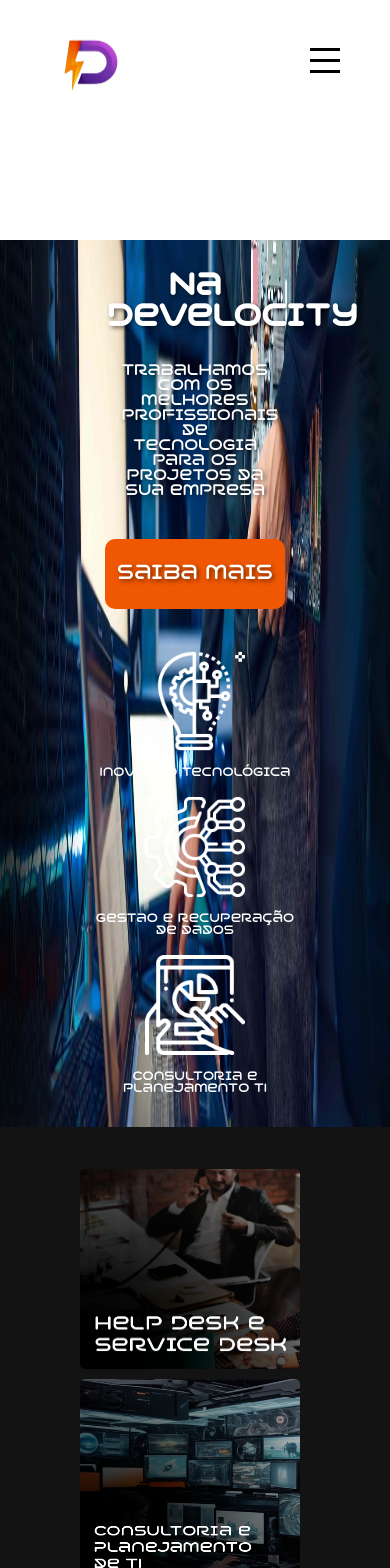
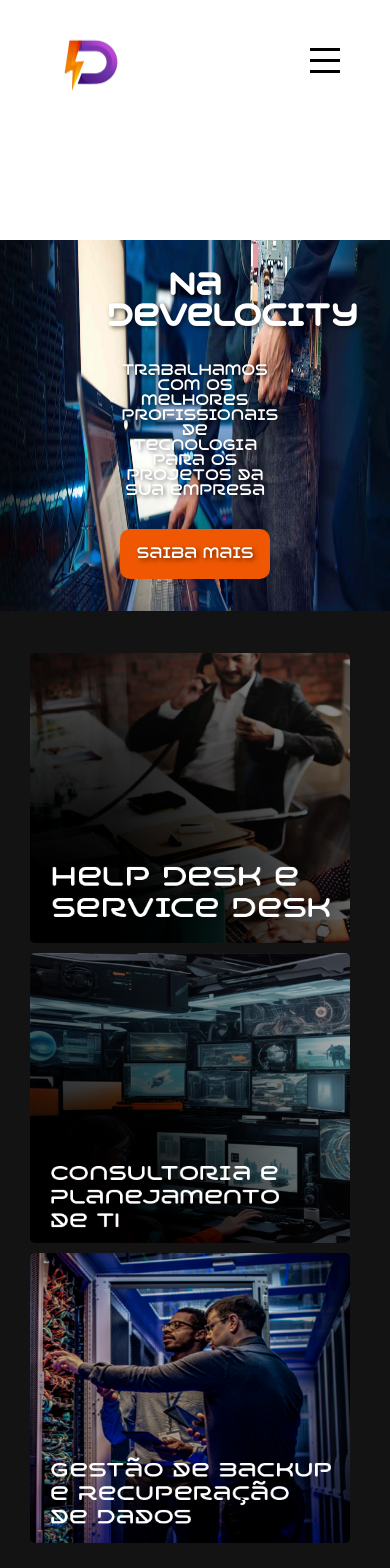
Before and after one commit to leo1lazaro/Develocity-Site, a React (Create React App) app: page / in a window 390 px wide. Shown: the top 1568 px of the page. Built offline with nearby package versions, Linux system fonts and the light colour scheme.

Commit message:
responsividade de 480px

```diff
--- a/src/Components/Botao/botao.css
+++ b/src/Components/Botao/botao.css
@@ -19,3 +19,17 @@
     margin-top: 2em;
     font-size: 20px;
 }
+
+@media (max-width: 480px) {
+    .botao-laranja{
+        background-color: #EF5702;
+        width: 170px;
+        height: 50px;
+        border-radius: 10px;
+        color: white;
+        border: none;
+        font-family: var(--font-principal);
+        margin-top: 2em;
+        font-size: 15px;
+    }
+}
--- a/src/Components/Pages/Home/SectionA/cardahome.css
+++ b/src/Components/Pages/Home/SectionA/cardahome.css
@@ -26,19 +26,12 @@
 }
 
 @media (max-width:480px) {
-    .card-section-a-home>img{
-        margin-top: 10px;
-        width: 100px;
-        flex-basis: 200;
+    .card-section-a-home{
+     display: none;
 
     }
-    .card-section-a-home> p{
-        color: white;
-        flex-wrap: wrap;
-        text-align: center;
-        width: 70%;
-        font-size: 12px;
-        font-family: var(--font-principal);
-    }
+
+
+
 
 }
--- a/src/Components/Pages/Home/SectionA/sectiona.css
+++ b/src/Components/Pages/Home/SectionA/sectiona.css
@@ -99,7 +99,6 @@
 
 @media (max-width:480px) {
     .section-a-home{
-        background-image: url('../../../../Images/IMAGEM\ INICIAL.jpg');
         background-repeat: no-repeat;
         background-size: 100% 100%;
         width: 100%;
@@ -108,13 +107,13 @@
         flex-direction: column;
         justify-content: space-around;
         padding: 2em 3em;
-        gap: 2em;
+        gap: 0em;
         margin-top: 120px;
     }
     .section-a-home button{
         background-color: #EF5702;
-        width: 180px;
-        height: 70px;
+        width: 150px;
+        height: 50px;
         border-radius: 10px;
         color: white;
     }
--- a/src/Components/Pages/Home/SectionB/sectionb.css
+++ b/src/Components/Pages/Home/SectionB/sectionb.css
@@ -40,8 +40,8 @@
     margin-right: 10px;
     flex-basis: 200;
      border-radius: 5px;
-     width: 220px;
-     height: 200px;
+     width: 320px;
+     height: 290px;
      background-size: 100% 100%;
     }
 
--- a/src/Components/Pages/Home/SectionC/sectionc.css
+++ b/src/Components/Pages/Home/SectionC/sectionc.css
@@ -47,6 +47,7 @@
 .section-c-home-textos-paragrafo {
     font-size: 18px;
 }
+
 @media (max-width: 899px) {
     .section-c-home {
         flex-direction: column;
@@ -71,3 +72,21 @@
         font-size: 16px;
     }
 }
+
+@media (max-width: 480px) {
+
+    .section-c-home-img img {
+        width: 100%;
+        max-width: 450px;
+    }
+
+    .section-c-home-textos-titulo {
+        font-size: 20px;
+    }
+
+    .section-c-home-textos-paragrafo {
+        font-size: 12px;
+        width: 350px;
+    }
+
+}
--- a/src/Components/Rodape/rodape.css
+++ b/src/Components/Rodape/rodape.css
@@ -45,6 +45,25 @@
     margin: 1em 0 0 0;
 }
 
+@media (max-width: 480px){
+    .rodape-primeira-section>p {
+     display: none;
+    }
+
+
+    .rodape-info {
+     display: none;
+    }
+
+    .rodape-img-final {
+        display: none;
+    }
+
+
+
+
+}
+
 @media (max-width: 720px) {
     .rodape-content {
         grid-template-columns: repeat(auto-fit, minmax(100px, 1fr));
```
